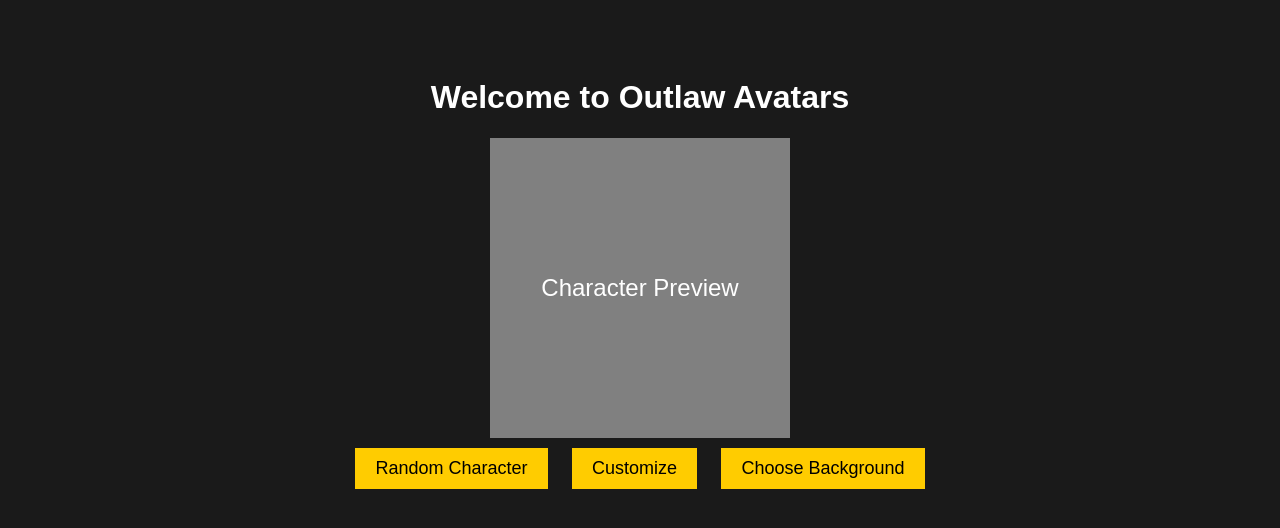
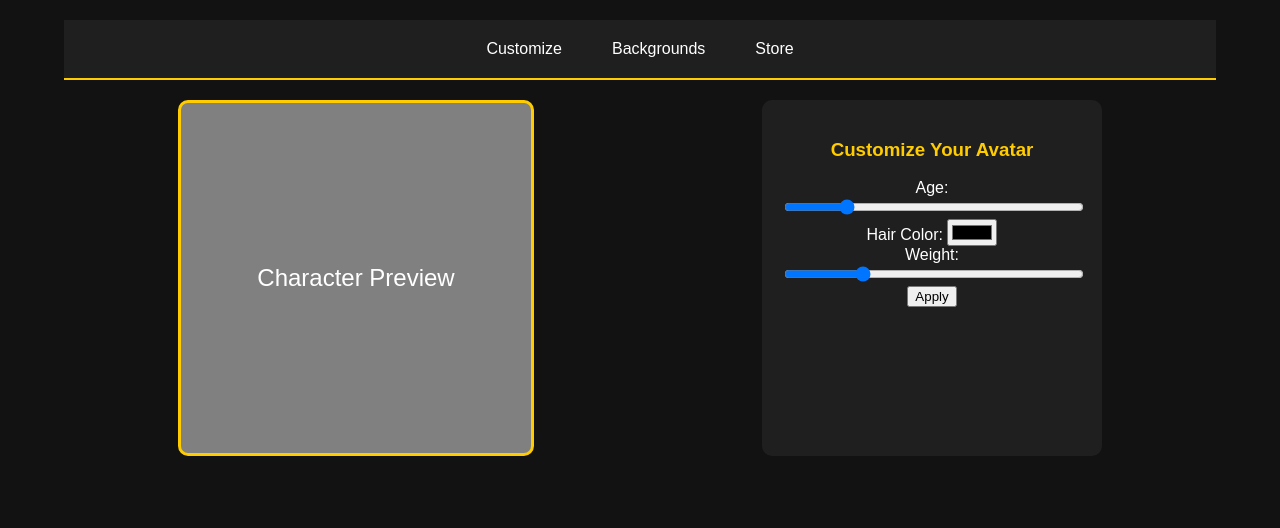
Before and after one commit to outlaw-avatars/Outlaw-Avatars, a plain HTML site: page index.html in a window 1280 px wide. Drawn offline with Linux system fonts and the light colour scheme.

Commit message:
Updated UI with better navigation, cleaner layout, improved customization, and added purchase tab.

```diff
--- a/index.html
+++ b/index.html
@@ -6,39 +6,67 @@
     <title>Outlaw Avatars</title>
     <style>
         body {
-            background-color: #1a1a1a;
+            background-color: #121212;
             color: white;
             font-family: Arial, sans-serif;
             text-align: center;
+            margin: 0;
+            padding: 0;
         }
         .container {
-            width: 80%;
+            width: 90%;
             margin: auto;
-            padding-top: 50px;
+            padding-top: 20px;
         }
-        .button {
-            background-color: #ffcc00;
-            color: black;
-            padding: 10px 20px;
+        .nav {
+            display: flex;
+            justify-content: center;
+            gap: 20px;
+            background: #1f1f1f;
+            padding: 10px;
+            border-bottom: 2px solid #ffcc00;
+        }
+        .nav button {
+            background: none;
             border: none;
+            color: white;
+            font-size: 16px;
             cursor: pointer;
-            font-size: 18px;
-            margin: 10px;
+            padding: 10px 15px;
         }
-        .button:hover {
-            background-color: #e6b800;
+        .nav button:hover {
+            color: #ffcc00;
+        }
+        .main {
+            display: flex;
+            justify-content: space-around;
+            flex-wrap: wrap;
+            margin-top: 20px;
         }
         .character-preview {
-            width: 300px;
-            height: 300px;
-            background-color: gray;
-            margin: auto;
+            width: 350px;
+            height: 350px;
+            background: gray;
             display: flex;
             align-items: center;
             justify-content: center;
+            border: 3px solid #ffcc00;
+            border-radius: 10px;
             font-size: 24px;
         }
-        .customization-menu {
+        .sidebar {
+            width: 300px;
+            background: #1f1f1f;
+            padding: 20px;
+            border-radius: 10px;
+        }
+        .sidebar h3 {
+            color: #ffcc00;
+        }
+        .slider {
+            width: 100%;
+        }
+        .store-menu {
             display: none;
             background: #333;
             padding: 20px;
@@ -49,45 +77,51 @@
 </head>
 <body>
     <div class="container">
-        <h1>Welcome to Outlaw Avatars</h1>
-        <div class="character-preview">Character Preview</div>
-        <button class="button" onclick="generateRandomCharacter()">Random Character</button>
-        <button class="button" onclick="toggleCustomization()">Customize</button>
-        <button class="button" onclick="chooseBackground()">Choose Background</button>
-
-        <div class="customization-menu" id="customizationMenu">
-            <h2>Customize Your Character</h2>
-            <label for="hair">Hair:</label>
-            <select id="hair">
-                <option value="short">Short</option>
-                <option value="long">Long</option>
-                <option value="bald">Bald</option>
-            </select>
-            <br>
-            <label for="clothing">Clothing:</label>
-            <select id="clothing">
-                <option value="casual">Casual</option>
-                <option value="formal">Formal</option>
-                <option value="streetwear">Streetwear</option>
-            </select>
-            <br>
-            <button class="button" onclick="applyCustomization()">Apply</button>
+        <div class="nav">
+            <button onclick="toggleCustomization()">Customize</button>
+            <button onclick="chooseBackground()">Backgrounds</button>
+            <button onclick="toggleStore()">Store</button>
+        </div>
+        <div class="main">
+            <div class="character-preview" id="characterPreview">Character Preview</div>
+            <div class="sidebar" id="customizationMenu">
+                <h3>Customize Your Avatar</h3>
+                <label>Age:</label>
+                <input type="range" id="age" class="slider" min="18" max="80" value="30">
+                <br>
+                <label>Hair Color:</label>
+                <input type="color" id="hairColor">
+                <br>
+                <label>Weight:</label>
+                <input type="range" id="weight" class="slider" min="50" max="150" value="75">
+                <br>
+                <button onclick="applyCustomization()">Apply</button>
+            </div>
+        </div>
+        <div class="store-menu" id="storeMenu">
+            <h3>Store</h3>
+            <p>Unlock premium features and GTA-style backgrounds.</p>
+            <ul>
+                <li>GTA-Style Backgrounds - $5.99 <button>Buy</button></li>
+                <li>Exclusive Outfit Pack - $3.99 <button>Buy</button></li>
+            </ul>
         </div>
     </div>
 
     <script>
-        function generateRandomCharacter() {
-            alert("Random character generated!");
-        }
         function toggleCustomization() {
             var menu = document.getElementById("customizationMenu");
             menu.style.display = menu.style.display === "none" ? "block" : "none";
         }
         function applyCustomization() {
-            alert("Customization applied!");
+            alert("Customization Applied!");
         }
         function chooseBackground() {
-            alert("Background selection feature coming soon!");
+            alert("Background selection coming soon!");
+        }
+        function toggleStore() {
+            var store = document.getElementById("storeMenu");
+            store.style.display = store.style.display === "none" ? "block" : "none";
         }
     </script>
 </body>
```
